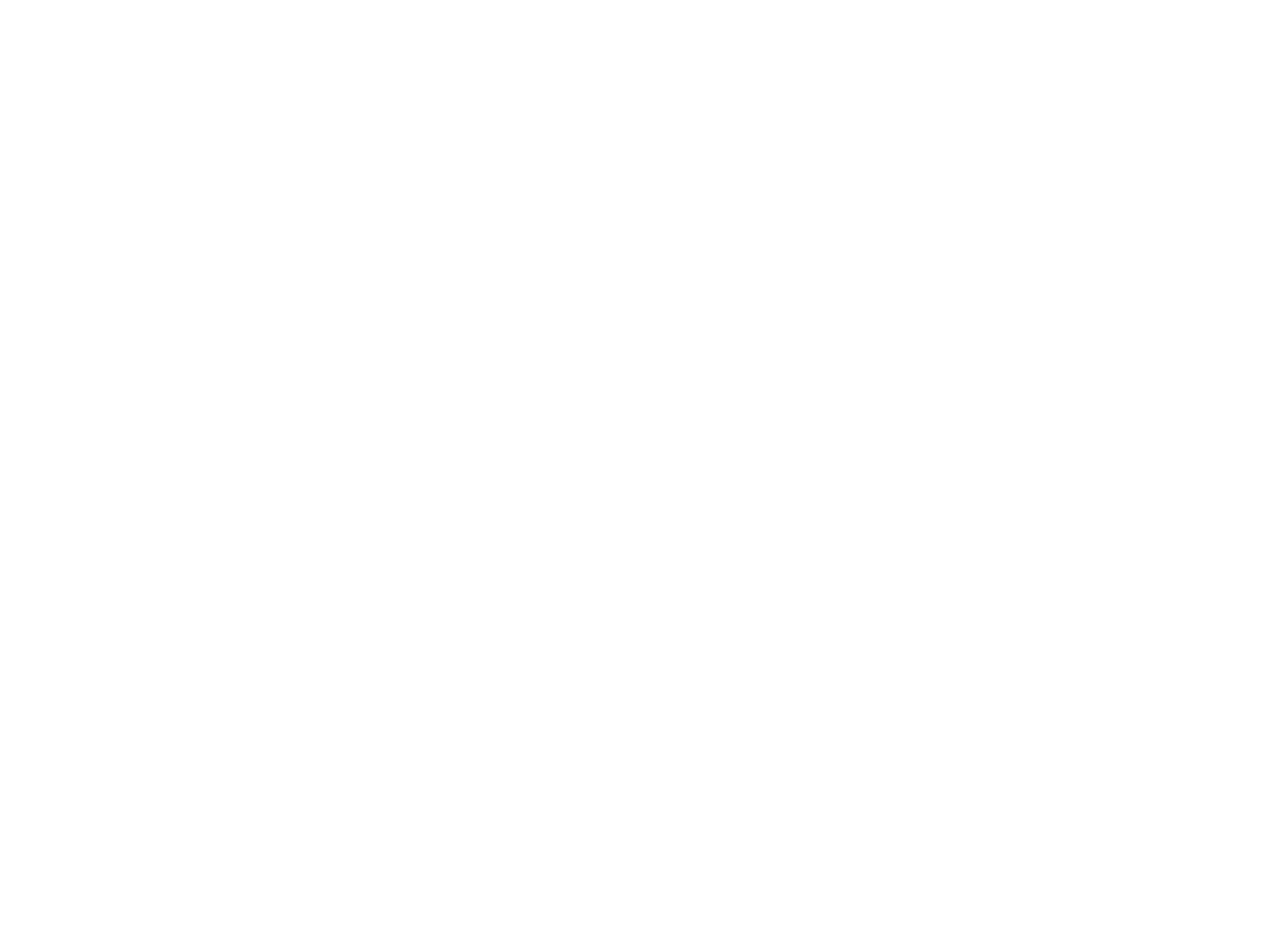
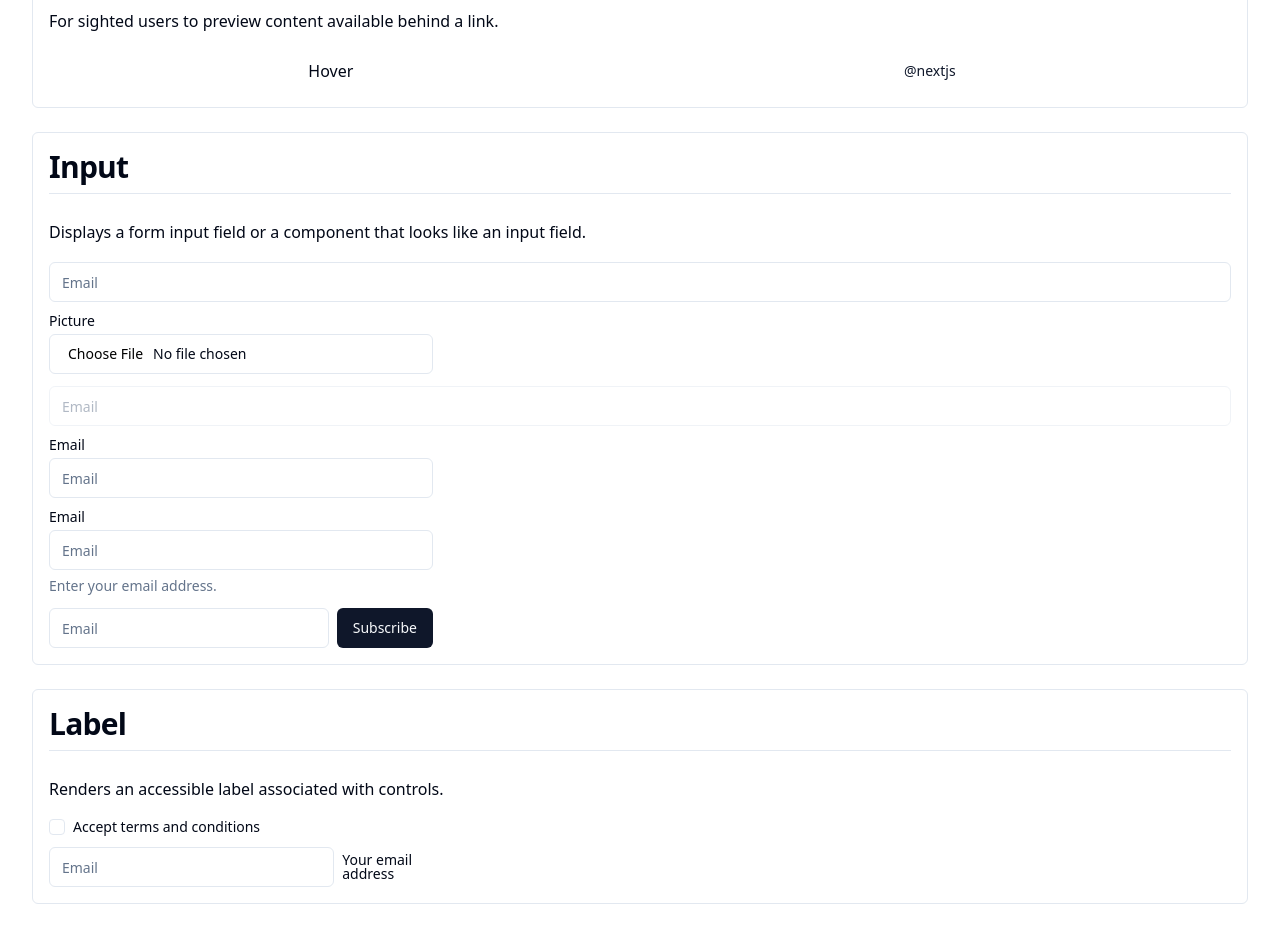
Before and after one commit to clifflee365/shadcn-ui-demo, a Next.js app: page / in a window 1280 px wide. Shown: the part 8760-9696 px from the top of the page. Before the commit the page ends 8689 px from the top, so only its background shows below. Built offline with nearby package versions, Linux system fonts and the light colour scheme.

Commit message:
refactor: input and label ok

```diff
--- a/app/page.tsx
+++ b/app/page.tsx
@@ -11,9 +11,6 @@
 import { BadgeDemo } from "@/components/BadgeDemo"
 import Box from "@/components/Box"
 import { ButtonDemo } from "@/components/ButtonDemo"
-import { DatePickerDemo } from "@/components/DatePickerDemo"
-import { DatePickerWithPresets } from "@/components/DatePickerWithPresets"
-import { DatePickerWithRange } from "@/components/DatePickerWithRange"
 import { CalendarDemo } from "@/components/CalendarDemo"
 import { CalendarForm } from "@/components/CalendarForm"
 import { CardExample } from "@/components/CardExample"
@@ -39,14 +36,23 @@
 import { CommandDialogDemo } from "@/components/CommandDialogDemo"
 import { CommandMenu } from "@/components/CommandMenu"
 import { ContextMenuDemo } from "@/components/ContextMenuDemo"
-import { DialogDemo, DialogSimple, DialogWithContextMenu } from "@/components/DialogDemo"
+import { ContextMenuSimple } from "@/components/ContextMenuSimple"
+import { DatePickerDemo } from "@/components/DatePickerDemo"
+import { DatePickerForm } from "@/components/DatePickerForm"
+import { DatePickerWithPresets } from "@/components/DatePickerWithPresets"
+import { DatePickerWithRange } from "@/components/DatePickerWithRange"
+import {
+  DialogDemo,
+  DialogSimple,
+  DialogWithContextMenu,
+} from "@/components/DialogDemo"
 import { DropdownMenuCheckboxes } from "@/components/DropdownMenuCheckboxDemo"
 import { DropdownMenuDemo } from "@/components/DropdownMenuDemo"
 import { DropdownMenuRadioGroupDemo } from "@/components/DropdownMenuRadioGroupDemo"
 import { DropdownMenuSimpleDemo } from "@/components/DropdownMenuSimpleDemo"
-import { HoverCardDemo } from "@/components/HoverCardDemo"
-import { InputDemo } from "@/components/InputDemo"
-import { LabelDemo } from "@/components/LabelDemo"
+import { HoverCardDemo, HoverCardSimple } from "@/components/HoverCardDemo"
+import { InputDemo, InputDisabled, InputFile, InputWithButton, InputWithLabel, InputWithLabelAndDesc } from "@/components/InputDemo"
+import { LabelDemo, LabelDemoAssociateInput } from "@/components/LabelDemo"
 import { MenubarDemo } from "@/components/MenubarDemo"
 import { MenubarSimpleDemo } from "@/components/MenubarSimpleDemo"
 import { NavigationMenuDemo } from "@/components/NavigationMenuDemo"
@@ -85,8 +91,6 @@
   ToggleWithText,
 } from "@/components/ToggleDemo"
 import { TooltipDemo } from "@/components/TooltipDemo"
-import { ContextMenuSimple } from "@/components/ContextMenuSimple"
-import { DatePickerForm } from "@/components/DatePickerForm"
 
 export default function IndexPage() {
   return (
@@ -237,11 +241,11 @@
         title="Context Menu"
         desc="Displays a menu to the user — such as a set of actions or functions — triggered by a button."
         contentClassName="space-y-4"
-        >
-          <ContextMenuSimple/>
-          <ContextMenuDemo />
+      >
+        <ContextMenuSimple />
+        <ContextMenuDemo />
       </Box>
-
+      {/* todo Data Table */}
       <Box
         title="Date Picker"
         desc="A date picker component with range and presets."
@@ -250,19 +254,18 @@
           <DatePickerDemo />
           <DatePickerWithRange />
           <DatePickerWithPresets />
-          <DatePickerForm/>
+          <DatePickerForm />
         </section>
       </Box>
-
 
       <Box
         title="Dialog"
         desc="A window overlaid on either the primary window or another dialog window, rendering the content underneath inert."
         contentClassName="flex flex-col gap-4"
       >
-        <DialogSimple/>
+        <DialogSimple />
         <DialogDemo />
-        <DialogWithContextMenu/>
+        <DialogWithContextMenu />
       </Box>
 
       <Box
@@ -276,28 +279,39 @@
           <DropdownMenuDemo />
         </div>
       </Box>
-{/*
+      {/* todo Form */}
       <Box
         title="Hover Card"
         desc="For sighted users to preview content available behind a link."
+        contentClassName="flex justify-around items-center gap-4"
       >
+        <HoverCardSimple/>
         <HoverCardDemo />
       </Box>
 
       <Box
         title="Input"
         desc="Displays a form input field or a component that looks like an input field."
-      >
+        contentClassName="flex flex-col gap-3"
+        >
         <InputDemo />
+        <InputFile/>
+        <InputDisabled/>
+        <InputWithLabel/>
+        <InputWithLabelAndDesc/>
+        <InputWithButton/>
       </Box>
+
 
       <Box
         title="Label"
         desc="Renders an accessible label associated with controls."
+        contentClassName="flex flex-col gap-3"
       >
         <LabelDemo />
+        <LabelDemoAssociateInput/>
       </Box>
-
+{/*
       <Box
         title="Menubar"
         desc="A visually persistent menu common in desktop applications that provides quick access to a consistent set of commands."
--- a/app/playground/page.tsx
+++ b/app/playground/page.tsx
@@ -26,6 +26,12 @@
           />
         </div>
       </div>
+
+      <h3>为何简单的 input 组件也要用 grid 布局?</h3>
+      <div className="grid w-full max-w-sm items-center gap-1.5">
+      <Label htmlFor="picture">Picture</Label>
+      <Input id="picture" type="file" />
+    </div>
     </Box>
   )
 }
--- a/components/HoverCardDemo.tsx
+++ b/components/HoverCardDemo.tsx
@@ -8,21 +8,24 @@
   HoverCardTrigger,
 } from "@/components/ui/hover-card"
 
-export function HoverCardDemo() {
+export function HoverCardSimple() {
   return (
-    <div className="flex items-center space-x-4">
     <HoverCard>
       <HoverCardTrigger>Hover</HoverCardTrigger>
       <HoverCardContent>
         The React Framework – created and maintained by @vercel.
       </HoverCardContent>
     </HoverCard>
+  )
+}
 
+export function HoverCardDemo() {
+  return (
     <HoverCard>
       <HoverCardTrigger asChild>
         <Button variant="link">@nextjs</Button>
       </HoverCardTrigger>
-        <HoverCardContent className="w-80">
+      <HoverCardContent className="w-72">
         <div className="flex justify-between space-x-4">
           <Avatar>
             <AvatarImage src="https://github.com/vercel.png" />
@@ -43,6 +46,5 @@
         </div>
       </HoverCardContent>
     </HoverCard>
-    </div>
   )
 }
--- a/components/InputDemo.tsx
+++ b/components/InputDemo.tsx
@@ -3,25 +3,48 @@
 import { Button } from "./ui/button"
 
 export function InputDemo() {
-  return <div className="flex flex-col gap-4">
-    <Input type="email" placeholder="Email" />
-    <Input disabled type="email" placeholder="Email" />
+  return <Input type="email" placeholder="Email" />
+}
+
+export function InputFile() {
+  return (
+    <div className="grid w-full max-w-sm items-center gap-1.5">
+      <Label htmlFor="picture">Picture</Label>
+      <Input id="picture" type="file" />
+    </div>
+  )
+}
+
+export function InputDisabled() {
+  return <Input disabled type="email" placeholder="Email" />
+}
+
+export function InputWithLabel() {
+  return (
     <div className="grid w-full max-w-sm items-center gap-1.5">
       <Label htmlFor="email">Email</Label>
       <Input type="email" id="email" placeholder="Email" />
     </div>
+  )
+}
+
+
+export function InputWithLabelAndDesc() {
+  return (
     <div className="grid w-full max-w-sm items-center gap-1.5">
-      <Label htmlFor="email-2">Email</Label>
-      <Input type="email" id="email-2" placeholder="Email" />
+      <Label htmlFor="email">Email</Label>
+      <Input type="email" id="email" placeholder="Email" />
       <p className="text-sm text-muted-foreground">Enter your email address.</p>
     </div>
+  )
+}
+
+export function InputWithButton() {
+  return (
     <div className="flex w-full max-w-sm items-center space-x-2">
       <Input type="email" placeholder="Email" />
       <Button type="submit">Subscribe</Button>
+
     </div>
-    <div className="grid w-full max-w-sm items-center gap-1.5">
-      <Label htmlFor="picture">Picture</Label>
-      <Input id="picture" type="file" />
-    </div>
-  </div>
+  )
 }
--- a/components/LabelDemo.tsx
+++ b/components/LabelDemo.tsx
@@ -3,18 +3,26 @@
 
 import { Input } from "./ui/input"
 
+
 export function LabelDemo() {
   return (
-    <div className="flex flex-col gap-4">
+    <div>
       <div className="flex items-center space-x-2">
-        <Checkbox id="terms11" />
-        <Label htmlFor="terms11">Accept terms and conditions</Label>
-      </div>
-      <div className="flex w-full max-w-sm items-center space-x-2">
-        <Input id="email" type="email" placeholder="Email" />
-
-        <Label htmlFor="email">Your email address</Label>
+        <Checkbox id="terms" />
+        <Label htmlFor="terms">Accept terms and conditions</Label>
       </div>
     </div>
   )
 }
+
+export function LabelDemoAssociateInput() {
+  return (
+    <div className="flex flex-col gap-4">
+      <div className="flex w-full max-w-sm items-center space-x-2">
+        <Input id="email111" type="email" placeholder="Email" />
+
+        <Label htmlFor="email111">Your email address</Label>
+      </div>
+    </div>
+  )
+}
```
Lines whose indentation alone changed are shown as unchanged.
